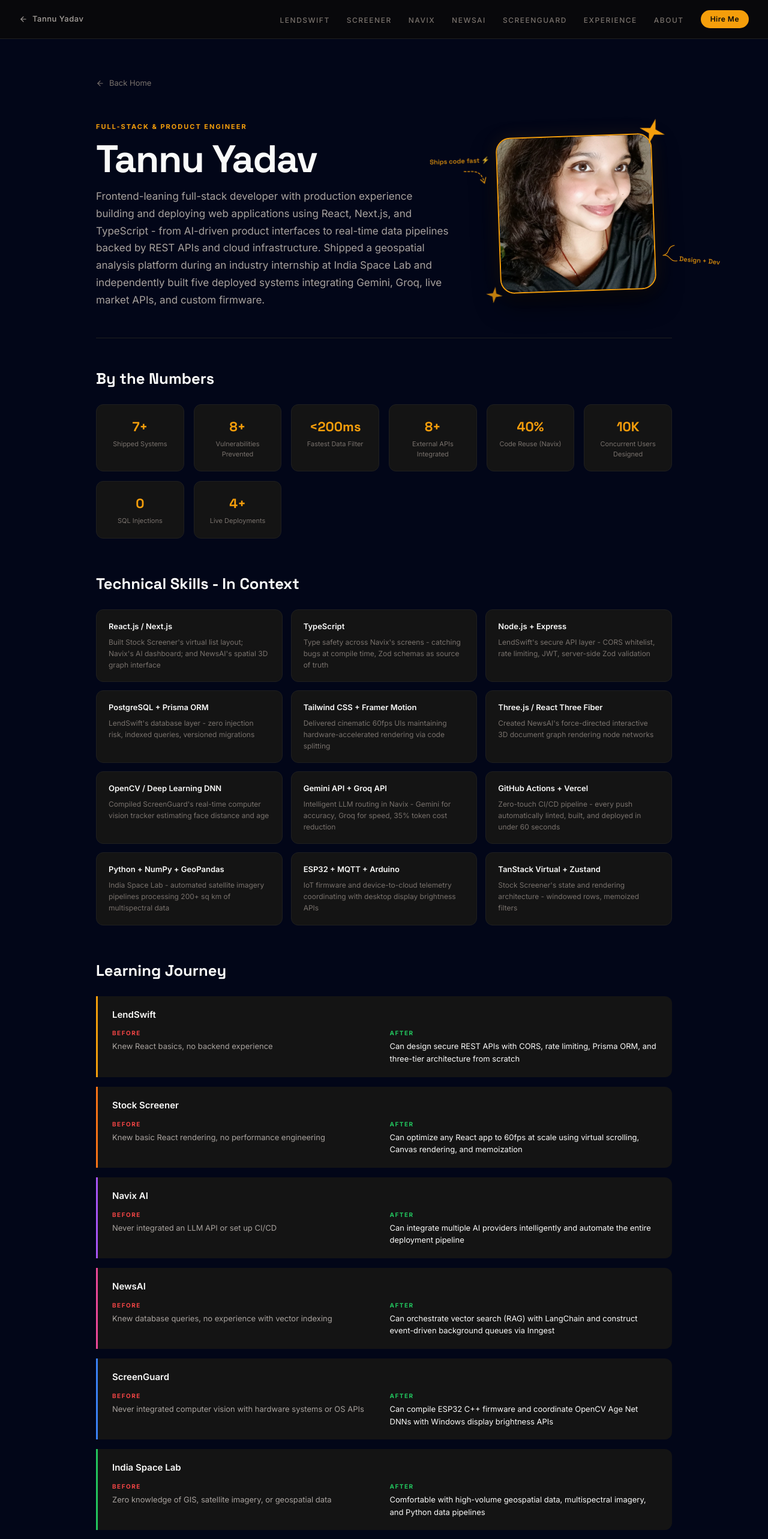
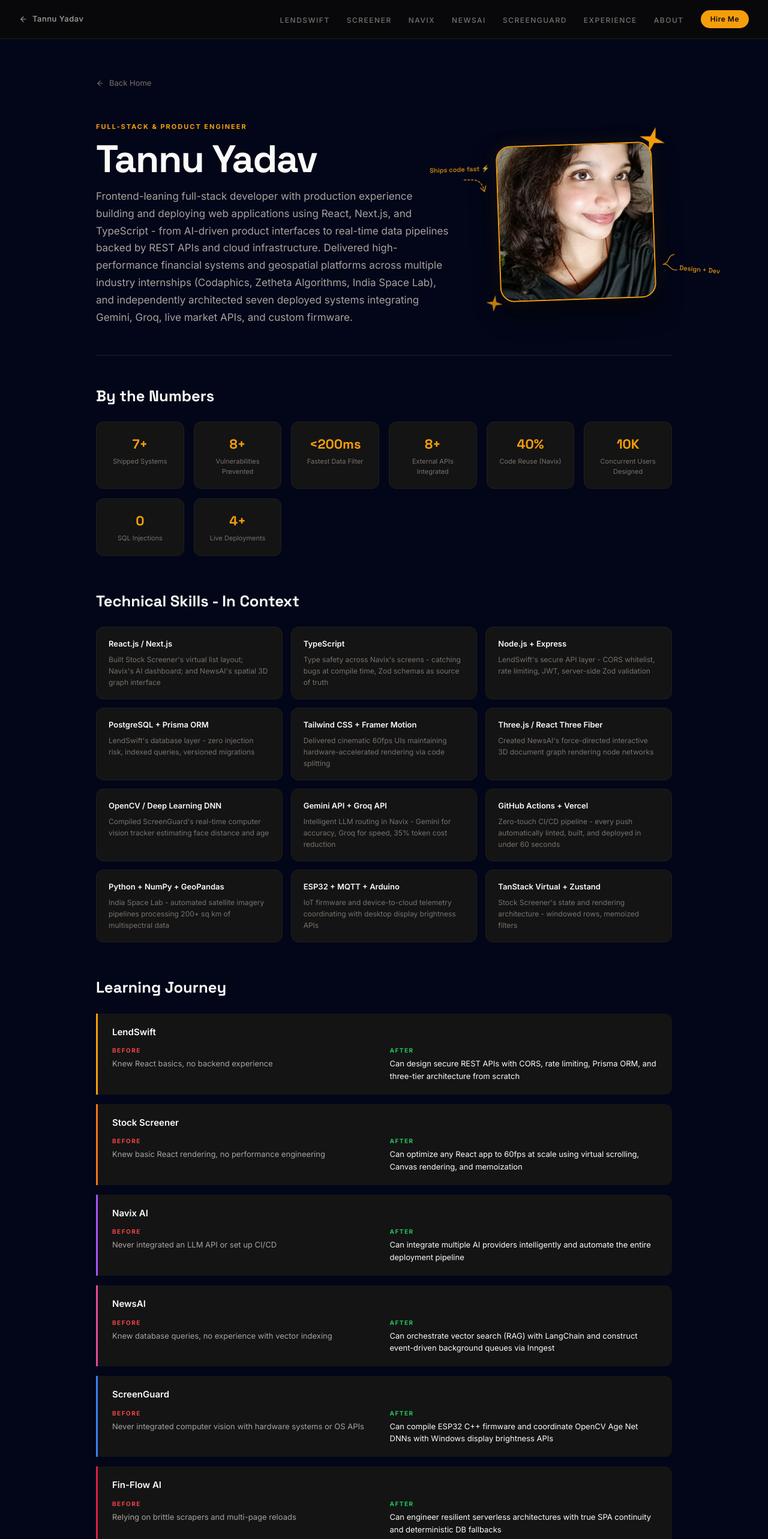
Before and after one commit to tannu005/portfolio, a Next.js app: page /about in a window 1280 px wide. Shown: the top 2566 px of the page at 60% size. Built offline with nearby package versions, Linux system fonts and the light colour scheme.

Commit message:
feat: Update About page bio and learning journey to include Codaphics, Zetheta, and Fin-Flow AI

```diff
--- a/src/app/about/page.tsx
+++ b/src/app/about/page.tsx
@@ -32,7 +32,7 @@
             Tannu Yadav
           </h1>
           <p style={{ fontSize: '17px', color: '#a8a29e', maxWidth: '38rem', lineHeight: 1.7 }}>
-            Frontend-leaning full-stack developer with production experience building and deploying web applications using React, Next.js, and TypeScript - from AI-driven product interfaces to real-time data pipelines backed by REST APIs and cloud infrastructure. Shipped a geospatial analysis platform during an industry internship at India Space Lab and independently built five deployed systems integrating Gemini, Groq, live market APIs, and custom firmware.
+            Frontend-leaning full-stack developer with production experience building and deploying web applications using React, Next.js, and TypeScript - from AI-driven product interfaces to real-time data pipelines backed by REST APIs and cloud infrastructure. Delivered high-performance financial systems and geospatial platforms across multiple industry internships (Codaphics, Zetheta Algorithms, India Space Lab), and independently architected seven deployed systems integrating Gemini, Groq, live market APIs, and custom firmware.
           </p>
         </motion.div>
 
@@ -166,6 +166,7 @@
             { project: 'Navix AI', color: '#a855f7', before: 'Never integrated an LLM API or set up CI/CD', after: 'Can integrate multiple AI providers intelligently and automate the entire deployment pipeline' },
             { project: 'NewsAI', color: '#ec4899', before: 'Knew database queries, no experience with vector indexing', after: 'Can orchestrate vector search (RAG) with LangChain and construct event-driven background queues via Inngest' },
             { project: 'ScreenGuard', color: '#3b82f6', before: 'Never integrated computer vision with hardware systems or OS APIs', after: 'Can compile ESP32 C++ firmware and coordinate OpenCV Age Net DNNs with Windows display brightness APIs' },
+            { project: 'Fin-Flow AI', color: '#e11d48', before: 'Relying on brittle scrapers and multi-page reloads', after: 'Can engineer resilient serverless architectures with true SPA continuity and deterministic DB fallbacks' },
             { project: 'India Space Lab', color: '#22c55e', before: 'Zero knowledge of GIS, satellite imagery, or geospatial data', after: 'Comfortable with high-volume geospatial data, multispectral imagery, and Python data pipelines' },
           ].map((entry, i) => (
             <motion.div key={entry.project} initial={{ opacity: 0, x: -16 }} whileInView={{ opacity: 1, x: 0 }} viewport={{ once: true }} transition={{ delay: i * 0.1 }}
```
